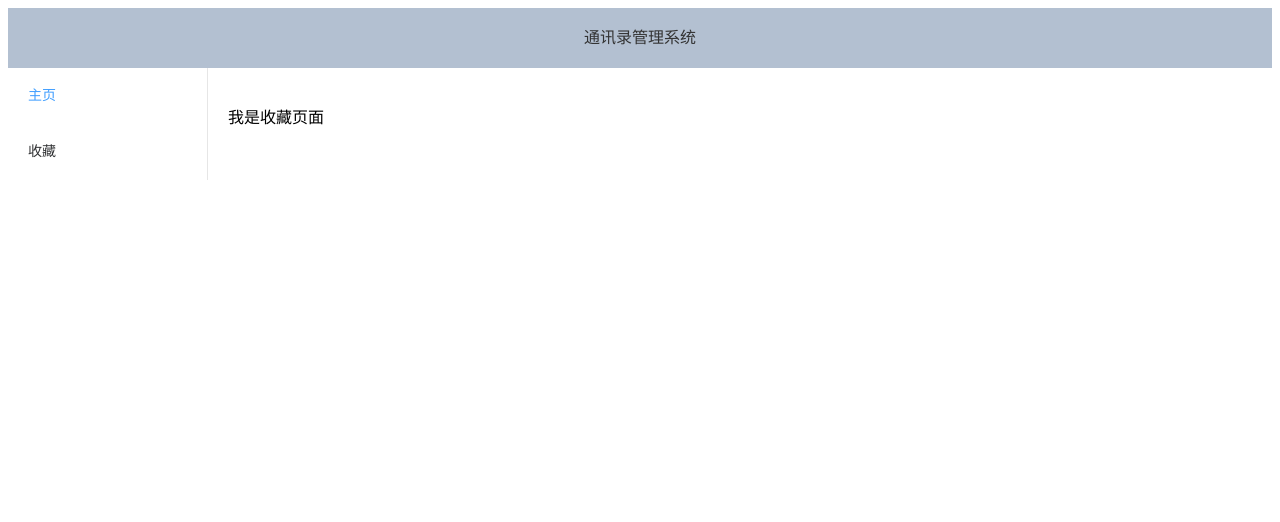
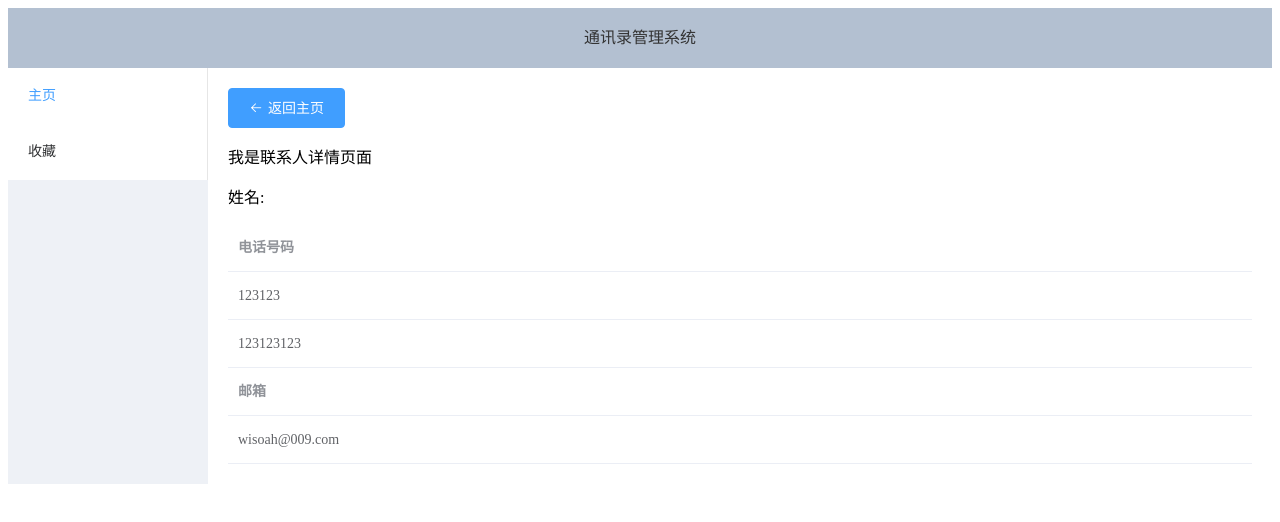
Before and after one commit to lnd2014/ExtremeProgramming, a Vue app in the folder contacts-front-end/: page /#/details in a window 1280 px wide. Before the commit this address led to /#/star. Shown: the top 522 px of the page. Built offline with nearby package versions, Linux system fonts and the light colour scheme.

Commit message:
前端页面逻辑完成

```diff
--- a/contacts-front-end/src/App.vue
+++ b/contacts-front-end/src/App.vue
@@ -3,22 +3,32 @@
       <!--<router-link to="/">Home</router-link>-->
       <!--<router-link to="/about">About</router-link>-->
     <!--<router-view />-->
+
+    <!--el布局容器-->
     <el-container>
+      <!--顶部栏-->
       <el-header>通讯录管理系统</el-header>
       <el-container>
+        <!--侧栏-->
         <el-aside width="200px">
-          <el-menu default-active="1" router="true">
+          <!--导航菜单-->
+          <el-menu default-active="1" router>
               <el-menu-item index="1" route="/">主页</el-menu-item>
               <el-menu-item index="2" route="/star">收藏</el-menu-item>
           </el-menu>
         </el-aside>
+        <!--主要内容区-->
         <el-main>
+          <!--显示路由内容-->
           <router-view />
         </el-main>
       </el-container>
+
     </el-container>
   </div>
 </template>
+
+
 
 <style>
   .el-header {
--- a/contacts-front-end/src/components/Chart.vue
+++ /dev/null
@@ -1,3 +0,0 @@
-<template>
-
-</template>
--- a/contacts-front-end/src/router/index.js
+++ b/contacts-front-end/src/router/index.js
@@ -4,6 +4,7 @@ import HomeView from '../views/HomeView.vue'
 
 Vue.use(VueRouter)
 
+//配置路由
 const routes = [
   {
     path: '/',
@@ -17,7 +18,7 @@ const routes = [
   },
   {
     path: '/details',
-    name: 'details',
+    name: 'my-details',
     component: () => import('../views/DetailView.vue')
   },
 ]
--- a/contacts-front-end/src/views/DetailView.vue
+++ b/contacts-front-end/src/views/DetailView.vue
@@ -2,13 +2,23 @@
     <div>
         <el-button type="primary" icon="el-icon-back" @click="backToHome">返回主页</el-button>
         <p>我是联系人详情页面</p>
+        <!--用query接收传进来的值-->
+        <p>姓名:{{ this.$route.query.name }}</p>
+        <el-table :data="phoneList">
+          <el-table-column label="电话号码" prop="phone"></el-table-column>
+        </el-table>
+        <el-table :data="addressList">
+          <el-table-column label="邮箱" prop="address"></el-table-column>
+        </el-table>
 
     </div>
 </template>
 
 <script>
+
+
 export default{
-    name:'details',
+    name:'myDetails',
     methods:{
         backToHome(){
             this.$router.go(-1);
@@ -16,6 +26,32 @@ export default{
         test(){
             alert("Sucessful");
         }
-    }
+    },
+    data:function(){
+        return {
+            phoneList:[
+                {
+                    uid:'1',
+                    phone:123123,
+                    id:'1'
+                },
+                {
+                    uid:'2',
+                    phone:123123123,
+                    id:'12'
+                }
+            ],
+            addressList:[
+                {
+                    uid:'1',
+                    address:'wisoah@009.com',
+                    id:'1'
+                },
+
+            ],
+            myId:this.$router.query,
+        };
+    },
+
 }
 </script>
--- a/contacts-front-end/src/views/HomeView.vue
+++ b/contacts-front-end/src/views/HomeView.vue
@@ -1,7 +1,15 @@
 <template>
   <div class="home">
     <p>我是主页</p>
-    <router-link to="/details">查看详情</router-link>
+    <el-table :data="nameList">
+        <el-table-column label="姓名" prop="name" ref="name"></el-table-column>
+          <el-table-column label="操作">
+            <!--操作栏需要template组件传值-->
+            <template slot-scope="scope">
+              <el-button @click="goToDetails(scope.row)">查看详情</el-button>
+            </template>
+          </el-table-column>
+      </el-table>
     <router-view/>
   </div>
 </template>
@@ -9,11 +17,35 @@
 <script>
 // @ is an alias to /src
 // import HelloWorld from '@/components/HelloWorld.vue'
-
+// import Chart from '../components/Chart.vue'
 export default {
   name: 'HomeView',
   components: {
+    // Chart,
+  },
+  data:function(){
+      return {
+        nameList:[
+          {
+            id:1,
+            name:'你好',
+          },
+          {
+            id:2,
+            name:'124',
+          }
 
+        ],
+      };
+  },
+  methods:{
+    goToDetails(row){
+      //路由传值
+      this.$router.push({
+        path: "/details?name=" + row.name + "&id=" + row.id
+      });
+    }
   }
 }
+
 </script>
--- a/contacts-front-end/src/views/StarView.vue
+++ b/contacts-front-end/src/views/StarView.vue
@@ -1,14 +1,55 @@
 <template>
     <div>
       <p>我是收藏页面</p>
+      <el-table :data="nameList">
+        <el-table-column label="姓名" prop="name" ref="name"></el-table-column>
+        <el-table-column label="操作">
+          <!--操作栏需要template组件传值-->
+          <template slot-scope="scope">
+            <el-button @click="goToDetails(scope.row)">查看详情</el-button>
+          </template>
+        </el-table-column>
+      </el-table>
     </div>
 </template>
 
 <script>
+
 export default {
   name: 'StarView',
   components: {
 
+  },
+  data:function(){
+    return {
+      rou:'/details/',
+      nameList:[
+          {
+            id:1,
+            name:'你好',
+          },
+          {
+            id:2,
+            name:'124',
+          }
+        ],
+    };
+  },
+  methods:{
+    test(row){
+      // console.log(scope.row.id);
+      console.log(row.name);
+    },
+    transferMsg(row){
+      this.rou+='?name=' + this.row.name + '&id=' + this.row.id;
+    },
+    //传送到details页面的方法
+    goToDetails(row){
+      //路由传值
+      this.$router.push({
+        path: "/details?name=" + row.name + "&id=" + row.id
+      });
+    }
   }
 }
 </script>
```
